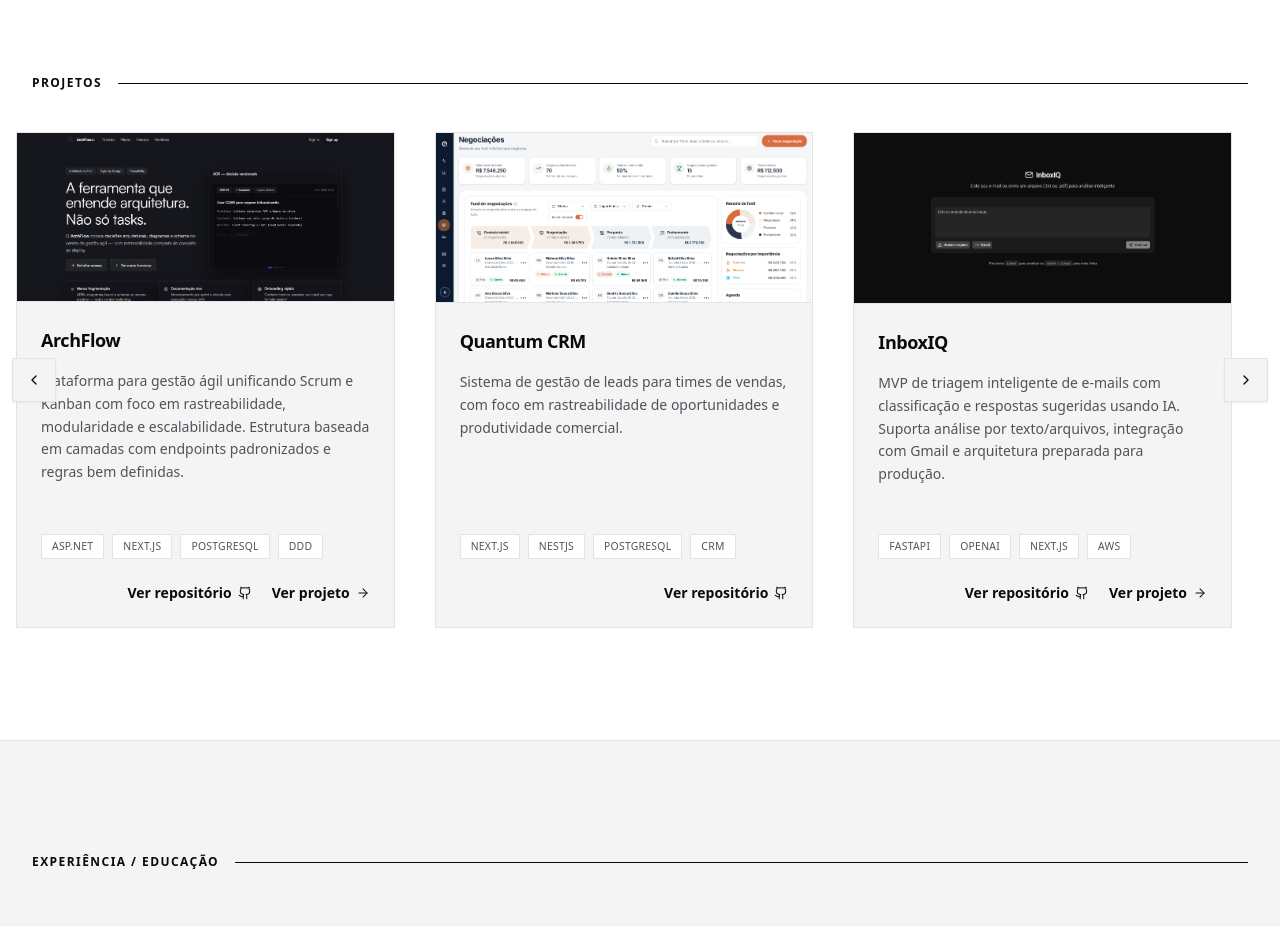
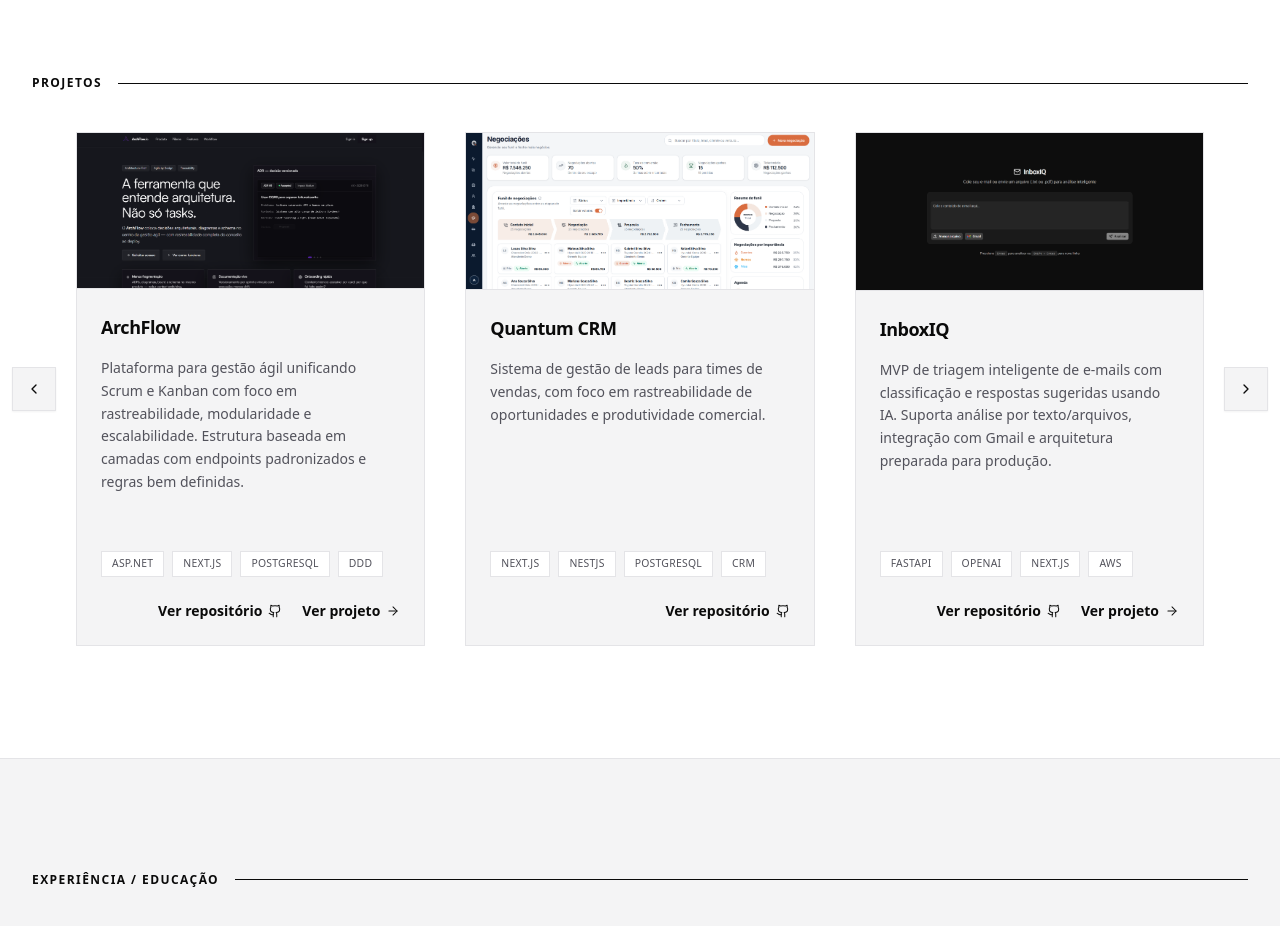
Before and after one commit to Leo-Slv/Portfolio, a Next.js app: page / in a window 1280 px wide. Shown: the part 1540-2466 px from the top of the page. Built offline with nearby package versions, Linux system fonts and the light colour scheme; a web font is replaced by a local one.

Commit message:
fix(projects): center carousel controls

```diff
--- a/src/components/features/projects/ProjectsSection.tsx
+++ b/src/components/features/projects/ProjectsSection.tsx
@@ -105,12 +105,12 @@ export function ProjectsSection() {
           <span className="section-title-line" />
         </div>
 
-        <div className="relative mt-10">
-          <div className="pointer-events-none absolute inset-y-0 left-0 right-0 z-10 flex items-center justify-between">
+        <div className="relative mx-auto mt-10 w-[calc(100%-4rem)] max-w-6xl sm:w-[calc(100%-5.5rem)]">
+          <div className="pointer-events-none absolute inset-y-0 -left-12 -right-12 z-10 flex items-center justify-between sm:-left-16 sm:-right-16">
             <button
               type="button"
               onClick={() => scrollByCards(-1)}
-              className="pointer-events-auto inline-flex h-11 w-11 items-center justify-center border border-line bg-page text-ink focus-ring shadow-sm -translate-x-2 sm:-translate-x-5"
+              className="pointer-events-auto inline-flex h-11 w-11 items-center justify-center border border-line bg-page text-ink shadow-sm focus-ring"
               aria-label="Previous projects"
             >
               <ChevronLeft className="h-4 w-4" strokeWidth={2} aria-hidden />
@@ -118,7 +118,7 @@ export function ProjectsSection() {
             <button
               type="button"
               onClick={() => scrollByCards(1)}
-              className="pointer-events-auto inline-flex h-11 w-11 items-center justify-center border border-line bg-page text-ink focus-ring shadow-sm translate-x-2 sm:translate-x-5"
+              className="pointer-events-auto inline-flex h-11 w-11 items-center justify-center border border-line bg-page text-ink shadow-sm focus-ring"
               aria-label="Next projects"
             >
               <ChevronRight className="h-4 w-4" strokeWidth={2} aria-hidden />
@@ -127,7 +127,7 @@ export function ProjectsSection() {
 
           <div
             ref={trackRef}
-            className="flex gap-8 lg:gap-10 overflow-x-auto scroll-smooth snap-x snap-mandatory -mx-4 px-4 [scrollbar-width:none] [-ms-overflow-style:none] [&::-webkit-scrollbar]:hidden"
+            className="flex gap-8 overflow-x-auto scroll-smooth snap-x snap-mandatory [scrollbar-width:none] [-ms-overflow-style:none] lg:gap-10 [&::-webkit-scrollbar]:hidden"
             aria-label="Projects carousel"
           >
             {PROJECTS.map((project) => {
```
